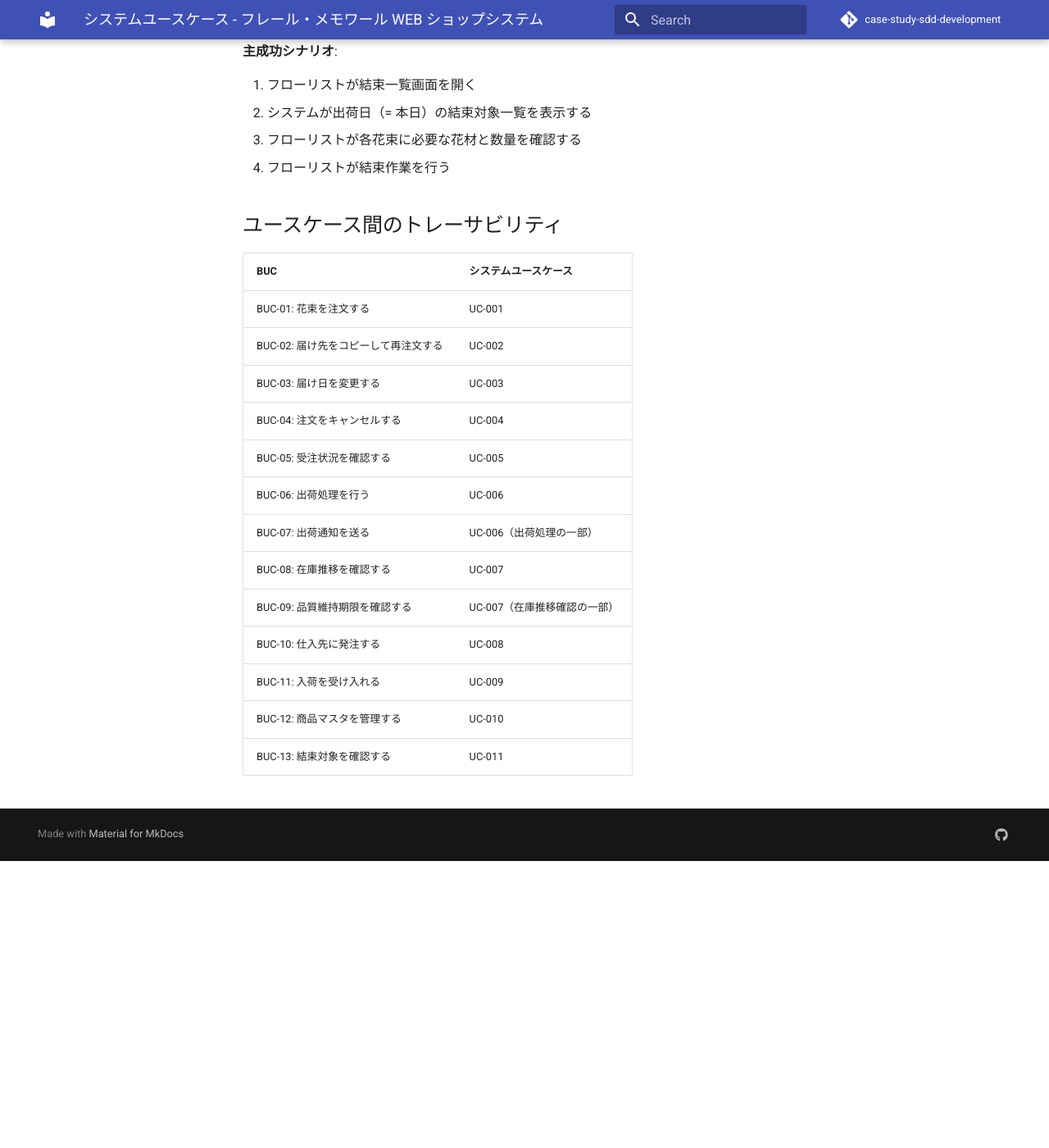
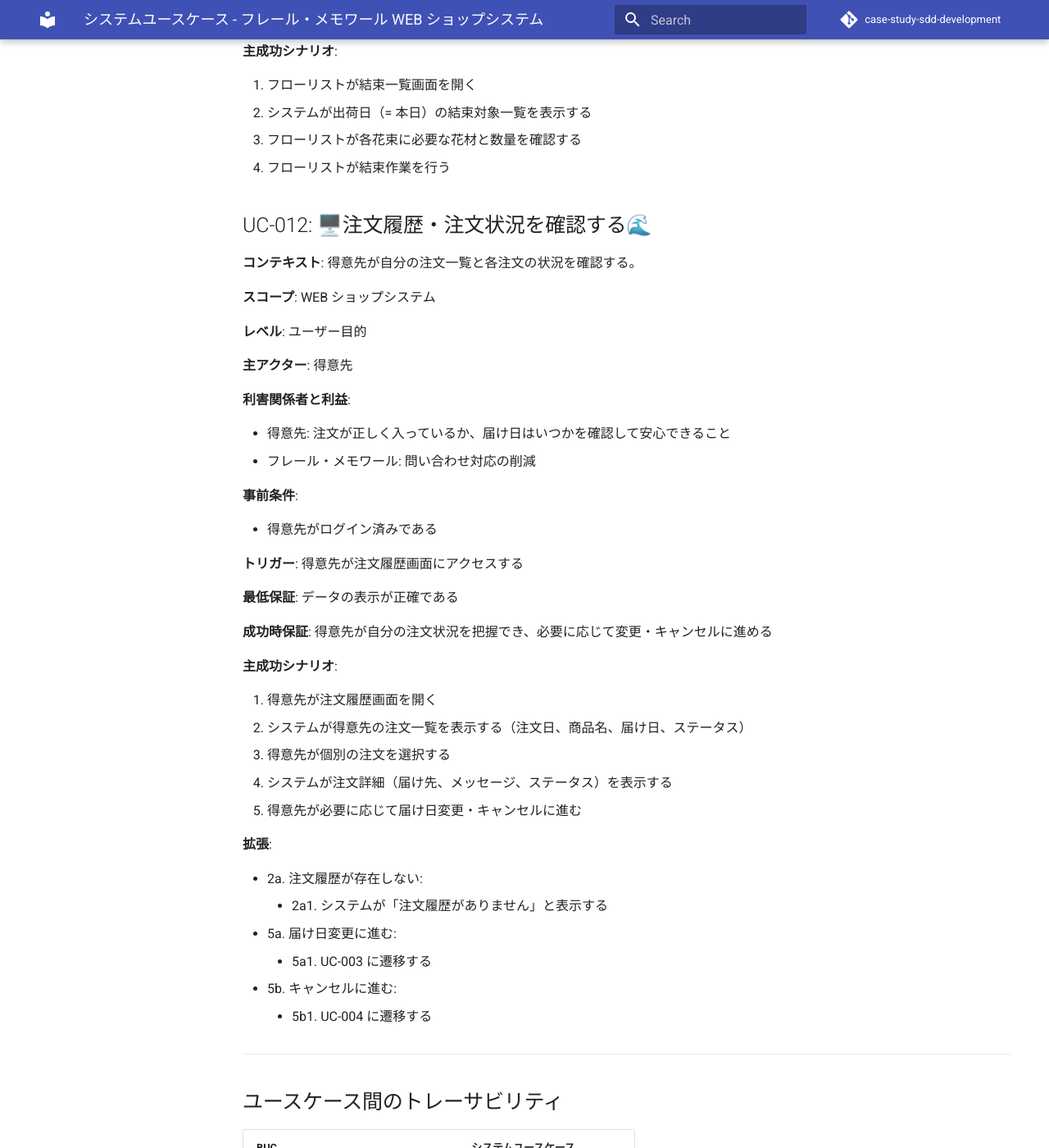
Before and after one commit to k2works/case-study-sdd-development, an MkDocs documentation site: the page built from docs/requirements/system_usecase.md, in a window 1280 px wide and 1400 px high, scrolled down 9337 px. Shown: the whole window at 82% size. Built offline with MkDocs 1.6.1 and Material for MkDocs 9.7.7, drawn with Linux system fonts in a browser that asks for light colours; comment, search, counter and statistics services are not loaded; before the commit the page ends 10387 px from its top, so only the background shows below that; some of the changed text lies outside the part shown.

Commit message:
docs(requirements): レビュー指摘に基づく要件定義の修正
5エージェントのマルチパースペクティブレビュー結果を反映:
- US-015（受注状況確認）とUS-014（キャンセル）をフェーズ1に移動
- UC-012/US-016（注文履歴・注文状況確認）を新規追加
- 在庫推移計算ルール・在庫引当ルールを業務ルールとして明文化
- 得意先の認証方式（メール+パスワード）を定義
- 花材代替ルール・1受注=1商品の制約を明記
- 届け日変更期限の境界値（基準時刻・日数計算）を詳細定義
- US-005に在庫引当・FIFO戦略の受入基準を追加

```diff
--- a/docs/requirements/system_usecase.md
+++ b/docs/requirements/system_usecase.md
@@ -391,6 +391,50 @@
 3. フローリストが各花束に必要な花材と数量を確認する
 4. フローリストが結束作業を行う
 
+## UC-012: 🖥️注文履歴・注文状況を確認する🌊
+
+**コンテキスト**: 得意先が自分の注文一覧と各注文の状況を確認する。
+
+**スコープ**: WEB ショップシステム
+
+**レベル**: ユーザー目的
+
+**主アクター**: 得意先
+
+**利害関係者と利益**:
+
+- 得意先: 注文が正しく入っているか、届け日はいつかを確認して安心できること
+- フレール・メモワール: 問い合わせ対応の削減
+
+**事前条件**:
+
+- 得意先がログイン済みである
+
+**トリガー**: 得意先が注文履歴画面にアクセスする
+
+**最低保証**: データの表示が正確である
+
+**成功時保証**: 得意先が自分の注文状況を把握でき、必要に応じて変更・キャンセルに進める
+
+**主成功シナリオ**:
+
+1. 得意先が注文履歴画面を開く
+2. システムが得意先の注文一覧を表示する（注文日、商品名、届け日、ステータス）
+3. 得意先が個別の注文を選択する
+4. システムが注文詳細（届け先、メッセージ、ステータス）を表示する
+5. 得意先が必要に応じて届け日変更・キャンセルに進む
+
+**拡張**:
+
+- 2a. 注文履歴が存在しない:
+    - 2a1. システムが「注文履歴がありません」と表示する
+- 5a. 届け日変更に進む:
+    - 5a1. UC-003 に遷移する
+- 5b. キャンセルに進む:
+    - 5b1. UC-004 に遷移する
+
+---
+
 ## ユースケース間のトレーサビリティ
 
 | BUC | システムユースケース |
@@ -408,3 +452,4 @@
 | BUC-11: 入荷を受け入れる | UC-009 |
 | BUC-12: 商品マスタを管理する | UC-010 |
 | BUC-13: 結束対象を確認する | UC-011 |
+| （新規）注文履歴・注文状況を確認する | UC-012 |
```
Also changed, not shown: docs/requirements/requirements_definition.md (+69 -0 lines), docs/requirements/user_story.md (+69 -48 lines).
